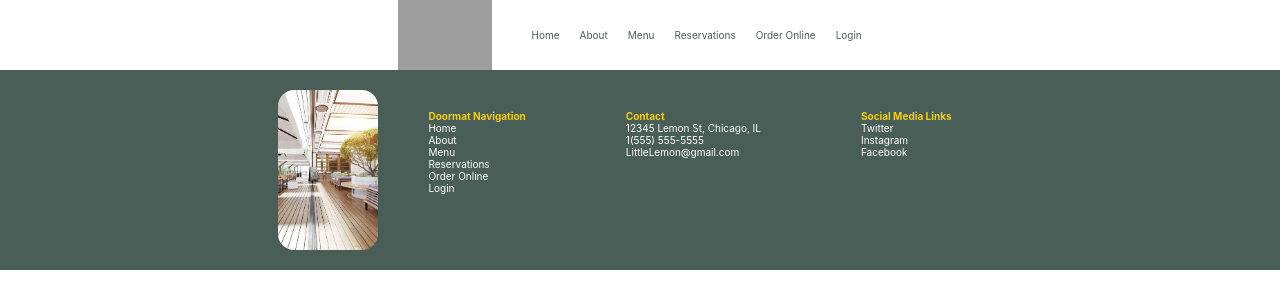
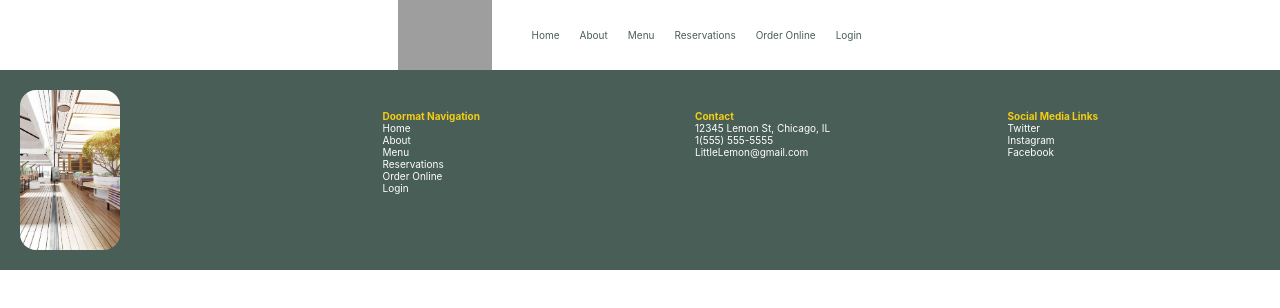
Before and after one commit to robertbarrera/frontend-capstone, a React (Create React App) app in the folder meta-capstone/: page / in a window 1280 px wide. Shown: the top 308 px of the page. Built offline with nearby package versions, Linux system fonts and the light colour scheme; grey boxes are pictures that could not be loaded.

Commit message:
trying to improve css styling, will refine further at a later time on more appropriate device.

```diff
--- a/meta-capstone/src/App.css
+++ b/meta-capstone/src/App.css
@@ -16,7 +16,7 @@ nav ul {
   display: flex;
   flex-direction: row;
 }
-header nav ul li {
+header * li {
   margin-right: 20px;
 }
 
@@ -36,15 +36,22 @@ header img {
 footer {
   background-color: #495E57;
   color: white;
-  display: flex;
-  flex-direction: row;
-  justify-content: center;
-  align-items: start;
   padding: 20px;
+}
+
+.grid {
+  --min: 30ch;
+  display: grid;
+  grid-template-columns: repeat(auto-fit, minmax(min(100%, var(--min)), 1fr));
+  gap: 10px;
 }
 
 footer section {
   padding: 20px 50px;
+}
+
+footer section:last-of-type {
+  padding-right: 0;
 }
 
 footer img {
@@ -69,3 +76,14 @@ footer ul {
 footer .link {
   color: white;
 }
+
+@media screen and (maxwidth: 500px) {
+  header{
+    display: block;
+  }
+
+  nav ul {
+    display: block;
+  }
+
+}
--- a/meta-capstone/src/components/Footer.js
+++ b/meta-capstone/src/components/Footer.js
@@ -2,7 +2,7 @@
 
 const Footer = () => {
     return (
-        <footer>
+        <footer class="grid">
             <img src="/restaurant.jpg"
             alt="Little Lemon Restaurant" />
             <section class="doormat">
```
